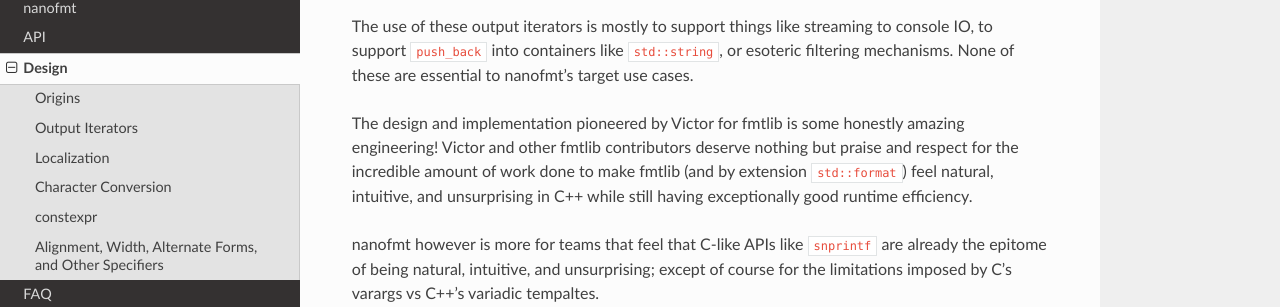
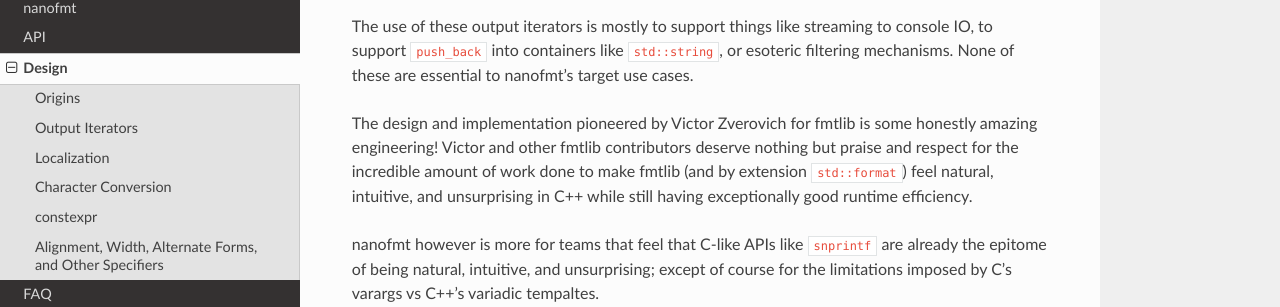
Before and after one commit to seanmiddleditch/nanofmt, a Sphinx documentation site: the page built from docs/design.rst, in a window 1280 px wide and 900 px high, scrolled down 771 px. Shown: the part 144-451 px from the top of the window. Built offline with Sphinx 7.4.7 and the Read the Docs theme 2.0.0, drawn with Linux system fonts in a browser that asks for light colours.

Commit message:
Move reference to fmtlib authors so they don't get the blame for nanofmt :)

```diff
--- a/docs/design.rst
+++ b/docs/design.rst
@@ -52,11 +52,11 @@
 esoteric filtering mechanisms. None of these are essential to nanofmt's
 target use cases.
 
-The design and implementation pioneered by Victor for fmtlib is some honestly
-amazing engineering! Victor and other fmtlib contributors deserve nothing
-but praise and respect for the incredible amount of work done to make fmtlib
-(and by extension ``std::format``) feel natural, intuitive, and unsurprising in
-C++ while still having exceptionally good runtime efficiency.
+The design and implementation pioneered by Victor Zverovich for fmtlib is some
+honestly amazing engineering! Victor and other fmtlib contributors deserve
+nothing but praise and respect for the incredible amount of work done to make
+fmtlib (and by extension ``std::format``) feel natural, intuitive, and
+unsurprising in C++ while still having exceptionally good runtime efficiency.
 
 nanofmt however is more for teams that feel that C-like APIs like ``snprintf``
 are already the epitome of being natural, intuitive, and unsurprising;
--- a/docs/index.rst
+++ b/docs/index.rst
@@ -4,9 +4,8 @@
 =======
 
 **nanofmt** aims to provide a lite-weight semi-compatible implementation of the
-excellent `fmtlib`_ by Victor Zverovich and contributors. This can be
-used in environments or team cultures where neither `std::format`_ nor
-fmtlib are available for use.
+excellent `fmtlib`_. This can be used in environments or team cultures where
+neither `std::format`_ nor fmtlib are available for use.
 
 .. contents::
 
```
Also changed, not shown: README.md (+2 -3 lines).
